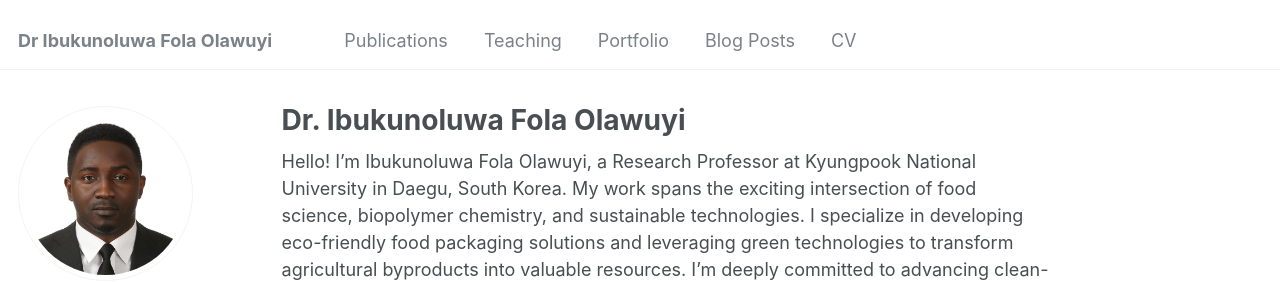
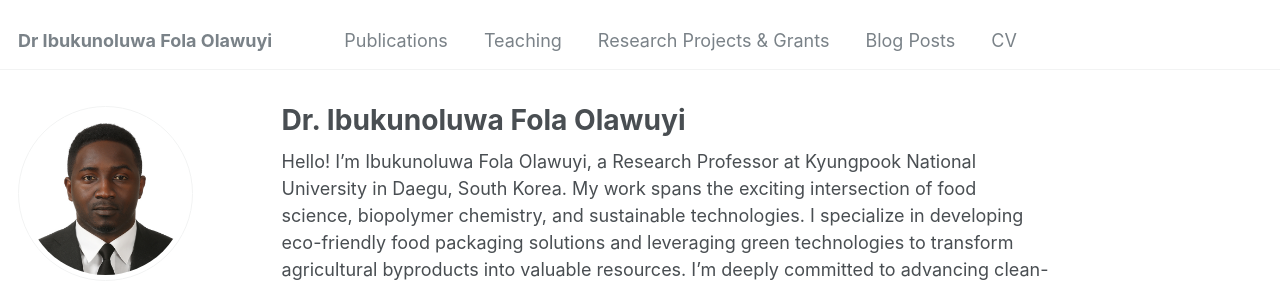
Before and after one commit to ibukunfola/ibukunfola.github.io, a Jekyll site: the page built from _pages/about.md, in a window 1280 px wide. Shown: the top 282 px of the page. Built offline with Jekyll 4.4.1, drawn with Linux system fonts in a browser that asks for light colours; some web fonts are replaced.

Commit message:
Update navigation.yml

```diff
--- a/_data/navigation.yml
+++ b/_data/navigation.yml
@@ -11,7 +11,7 @@ main:
   - title: "Teaching"
     url: /teaching/
 
-  - title: "Portfolio"
+  - title: "Research Projects & Grants"
     url: /portfolio/
 
   - title: "Blog Posts"
```
